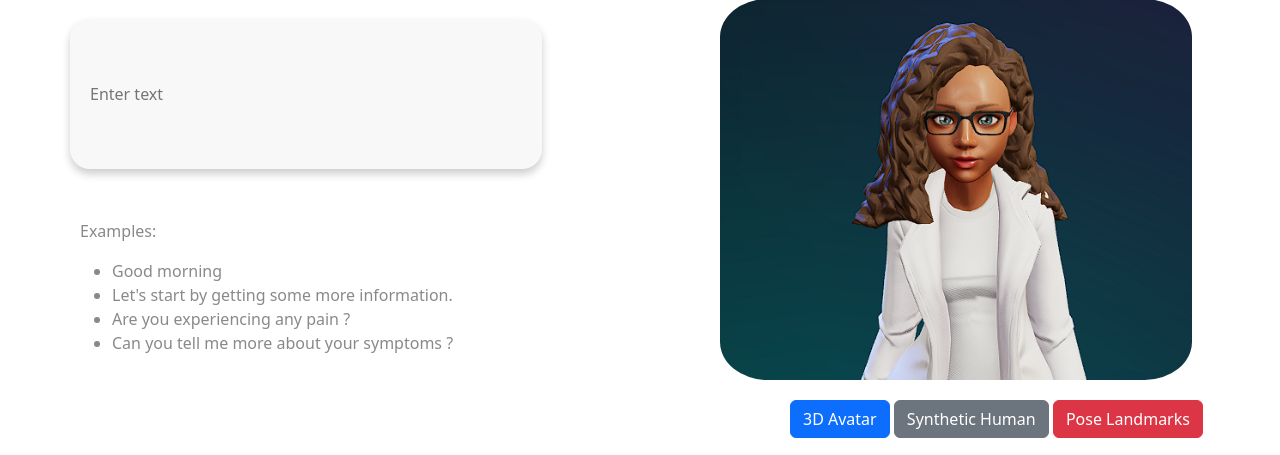
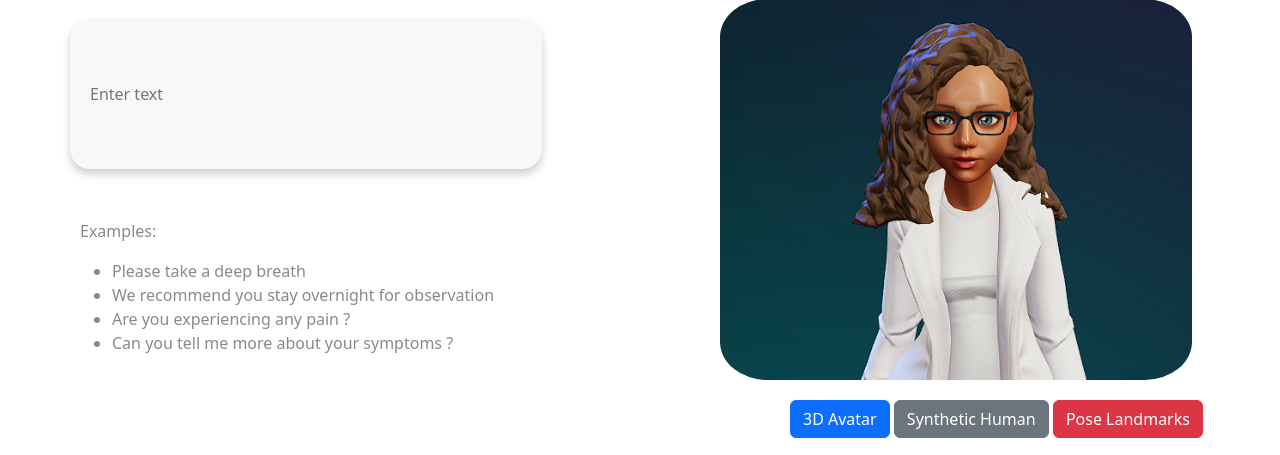
Before and after one commit to samadon1/signtalkapp, a Django app: page /signtext/textsign in a window 1280 px wide. Shown: the part 158-613 px from the top of the page. Run offline with Django 4.2, Linux system fonts and the light colour scheme; parts of the project's set-up code (start-up, migrations or seed data) failed here and were passed over; some libraries are stand-ins or nearby versions.

Commit message:
finish textsign poses

```diff
--- a/main/signtext/templates/signtext/textsign.html
+++ b/main/signtext/templates/signtext/textsign.html
@@ -47,8 +47,8 @@
             <div class="examples-wrapper">
                 <p> Examples:</p>
                 <ul>
-                <li>Good morning</li>
-                <li>Let's start by getting some more information.</li>
+                <li>Please take a deep breath</li>
+                <li>We recommend you stay overnight for observation</li>
                 <li>Are you experiencing any pain ? </li>
                 <li>Can you tell me more about your symptoms ?</li>
             </ul>
```
Also changed, not shown: main/signtext/static/gifs/A.gif (added), main/signtext/static/gifs/Are you experiencing any pain.gif (added), main/signtext/static/gifs/Can you tell me more about your symptoms.gif (added), main/signtext/static/gifs/Please take a deep breath.gif (added), main/signtext/static/gifs/The results of your tests are in. I need to discuss them with you.gif (added), main/signtext/static/gifs/We recommend you stay overnight for observation.gif (added), main/signtext/static/gifs/You need to take this medication in the morning afternoon and evening.gif (added).
